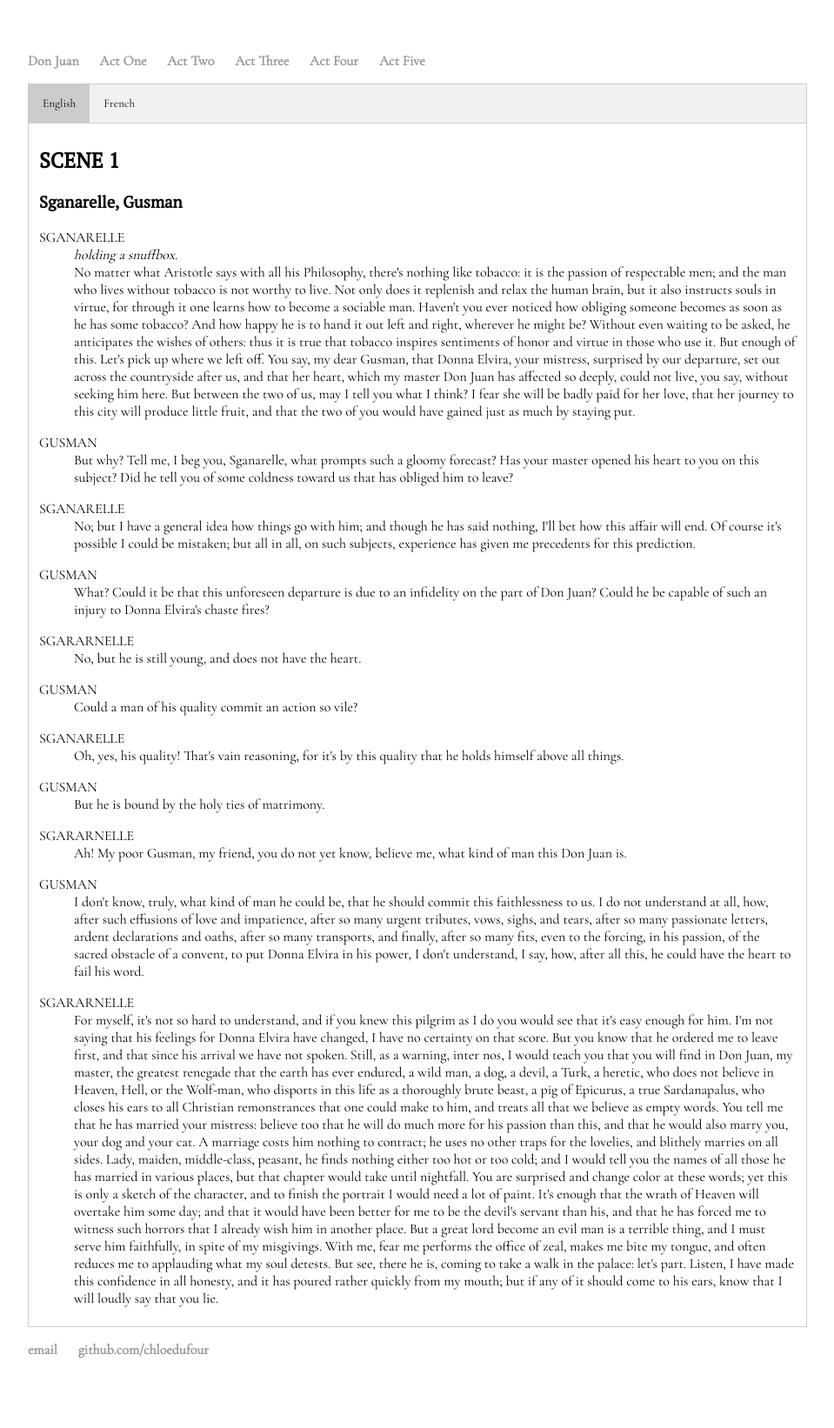
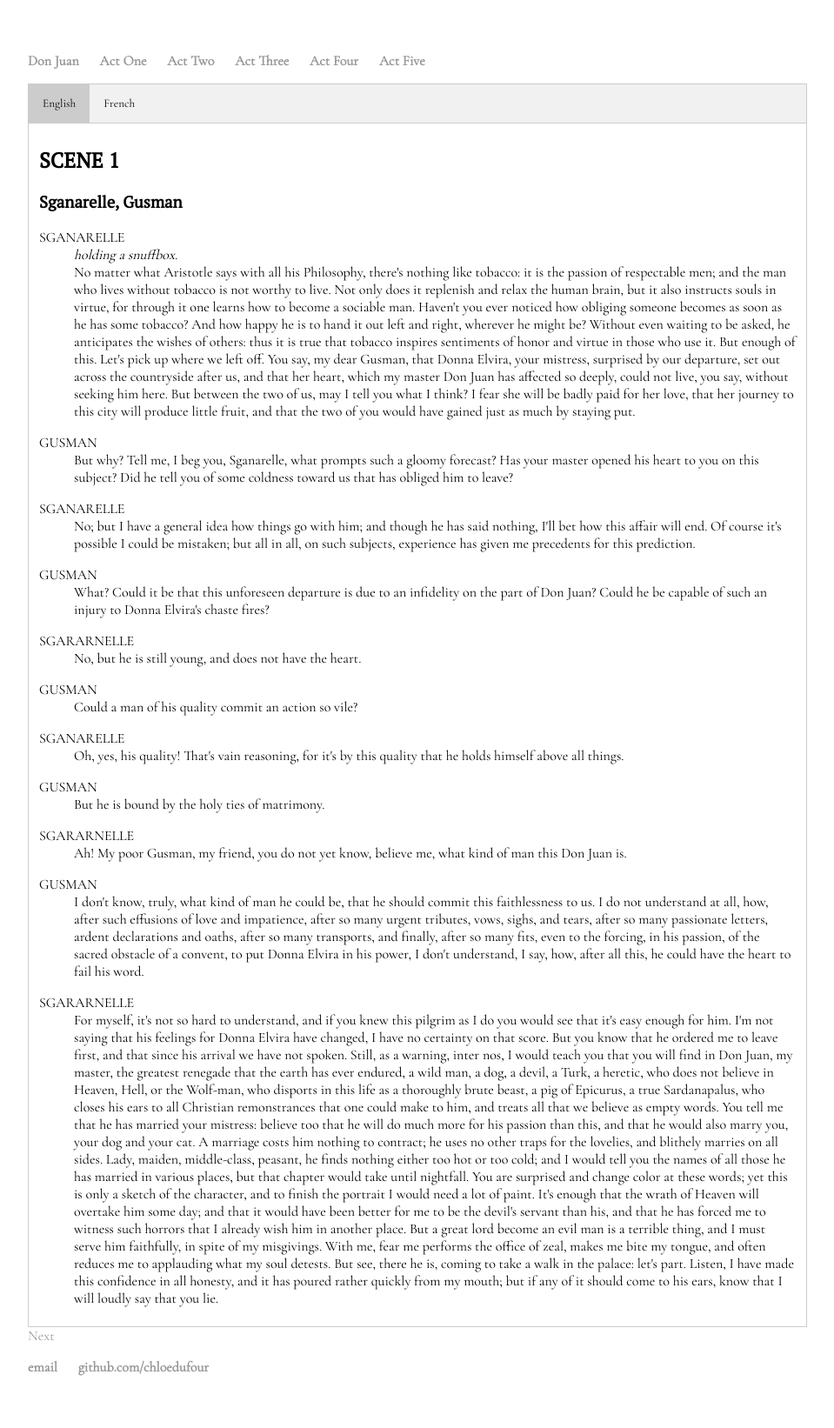
Before and after one commit to chloedufour/cdufour.github.io, a Jekyll site: the page built from final/DonJuan/Act1/enscene1.html, in a window 1280 px wide. Shown: the whole page at 87% size, without its empty margins (160-1119 px from the left). Built offline with Jekyll 4.4.1, drawn with Linux system fonts in a browser that asks for light colours.

Commit message:
Update enscene1.html

```diff
--- a/final/DonJuan/Act1/enscene1.html
+++ b/final/DonJuan/Act1/enscene1.html
@@ -348,6 +348,8 @@ title: "Act One, Scene One"
 
       </div>
 
+      <a class="next" href="/final/DonJuan/Act1/enscene2.html">Next</a>
+
       <script>
 function openCity(evt, cityName) {
     var i, tabcontent, tablinks;
```
